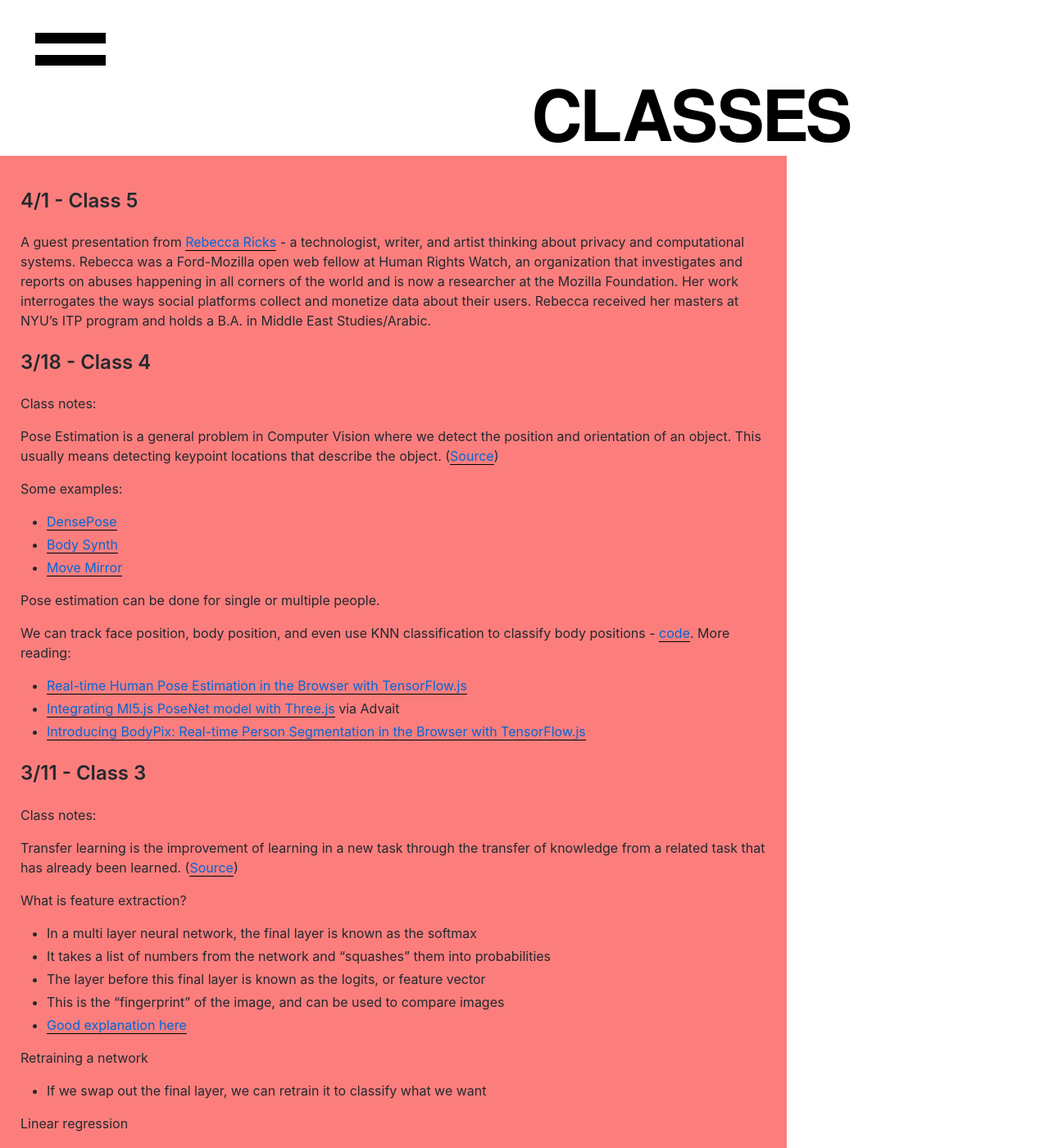
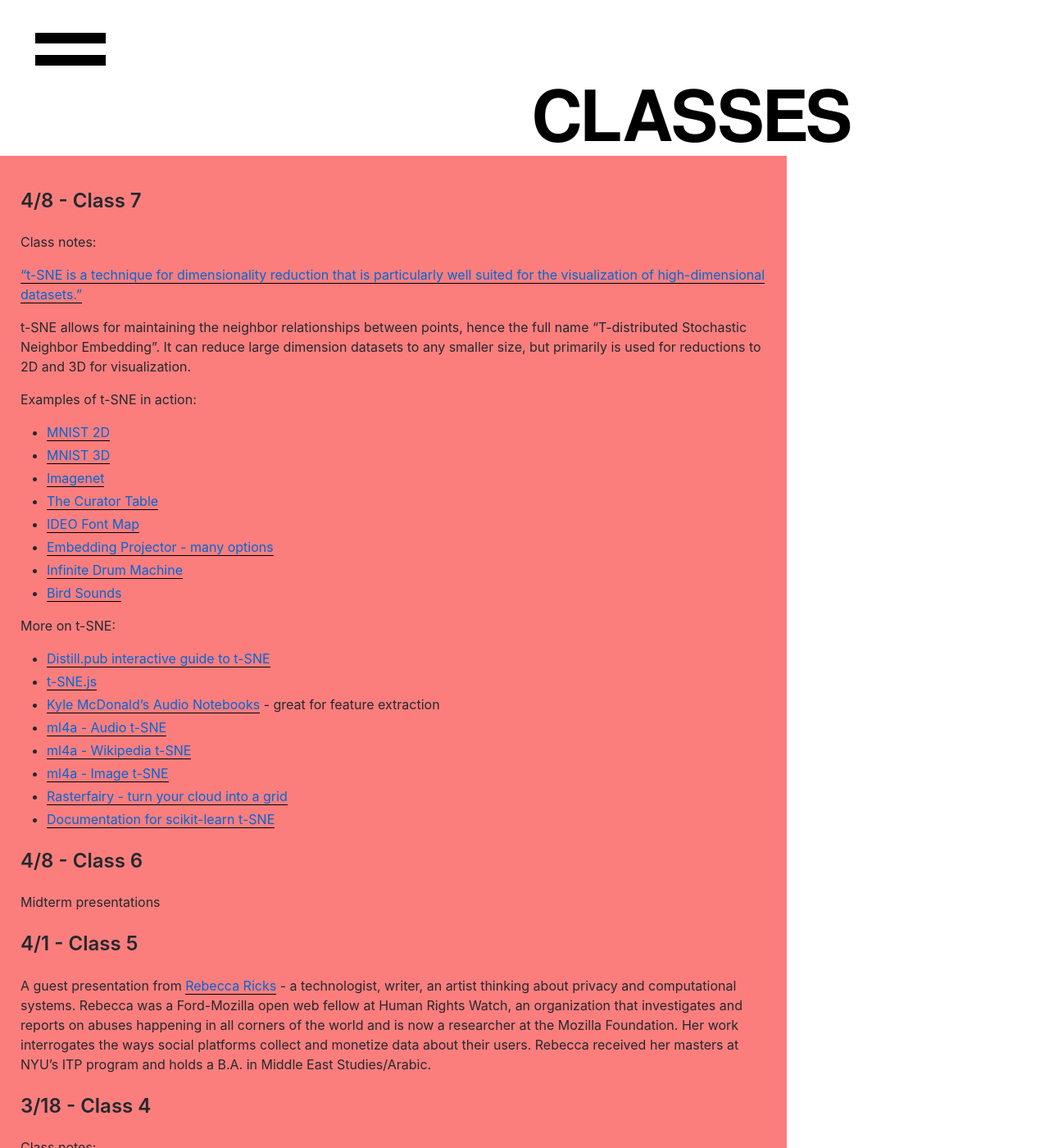
Before and after one commit to polyrhythmatic/spring2019machinelearning, a Jekyll site: the page built from _pages/classes.md, in a window 1280 px wide and 1400 px high. Shown: the whole window at 82% size. Built offline with Jekyll 4.4.1, drawn with Linux system fonts in a browser that asks for light colours; nearby versions of some CDN libraries.

Commit message:
adding week 7

```diff
--- a/_pages/classes.md
+++ b/_pages/classes.md
@@ -4,9 +4,42 @@ permalink: /classes
 title: CLASSES
 ---
 
+## 4/8 - Class 7
+
+Class notes:
+
+["t-SNE is a technique for dimensionality reduction that is particularly well suited for the visualization of high-dimensional datasets."](https://lvdmaaten.github.io/tsne/)
+
+t-SNE allows for maintaining the neighbor relationships between points, hence the full name "T-distributed Stochastic Neighbor Embedding". It can reduce large dimension datasets to any smaller size, but primarily is used for reductions to 2D and 3D for visualization.
+
+Examples of t-SNE in action:
+* [MNIST 2D](https://lvdmaaten.github.io/tsne/examples/mnist_tsne.jpg)
+* [MNIST 3D](https://lvdmaaten.github.io/tsne/examples/mnist_tsne.mov)
+* [Imagenet](https://cs.stanford.edu/people/karpathy/cnnembed/)
+* [The Curator Table](https://artsexperiments.withgoogle.com/curatortable/)
+* [IDEO Font Map](http://fontmap.ideo.com/)
+* [Embedding Projector - many options](http://projector.tensorflow.org/)
+* [Infinite Drum Machine](https://experiments.withgoogle.com/ai/drum-machine/view/)
+* [Bird Sounds](https://experiments.withgoogle.com/ai/bird-sounds/view/)
+
+More on t-SNE:
+* [Distill.pub interactive guide to t-SNE](https://distill.pub/2016/misread-tsne/)
+* [t-SNE.js](https://github.com/scienceai/tsne-js)
+* [Kyle McDonald's Audio Notebooks](https://github.com/kylemcdonald/AudioNotebooks/blob/master/Samples%20to%20Fingerprints.ipynb) - great for feature extraction
+* [ml4a - Audio t-SNE](https://github.com/ml4a/ml4a-guides/blob/master/notebooks/audio-tsne.ipynb)
+* [ml4a - Wikipedia t-SNE](https://github.com/ml4a/ml4a-guides/blob/master/notebooks/wiki-tSNE.ipynb)
+* [ml4a - Image t-SNE](https://github.com/ml4a/ml4a-guides/blob/master/notebooks/image-tsne.ipynb)
+* [Rasterfairy - turn your cloud into a grid](https://github.com/Quasimondo/RasterFairy)
+* [Documentation for scikit-learn t-SNE](https://scikit-learn.org/stable/modules/generated/sklearn.manifold.TSNE.html)
+
+
+## 4/8 - Class 6
+
+Midterm presentations
+
 ## 4/1 - Class 5
 
-A guest presentation from [Rebecca Ricks](https://beccaricks.space/) - a technologist, writer, and artist thinking about privacy and computational systems. Rebecca was a Ford-Mozilla open web fellow at Human Rights Watch, an organization that investigates and reports on abuses happening in all corners of the world and is now a researcher at the Mozilla Foundation. Her work interrogates the ways social platforms collect and monetize data about their users. Rebecca received her masters at NYU's ITP program and holds a B.A. in Middle East Studies/Arabic.
+A guest presentation from [Rebecca Ricks](https://beccaricks.space/) - a technologist, writer, an artist thinking about privacy and computational systems. Rebecca was a Ford-Mozilla open web fellow at Human Rights Watch, an organization that investigates and reports on abuses happening in all corners of the world and is now a researcher at the Mozilla Foundation. Her work interrogates the ways social platforms collect and monetize data about their users. Rebecca received her masters at NYU's ITP program and holds a B.A. in Middle East Studies/Arabic.
 
 ## 3/18 - Class 4
 
```
Also changed, not shown: _pages/assignments.md (+17 -0 lines).
